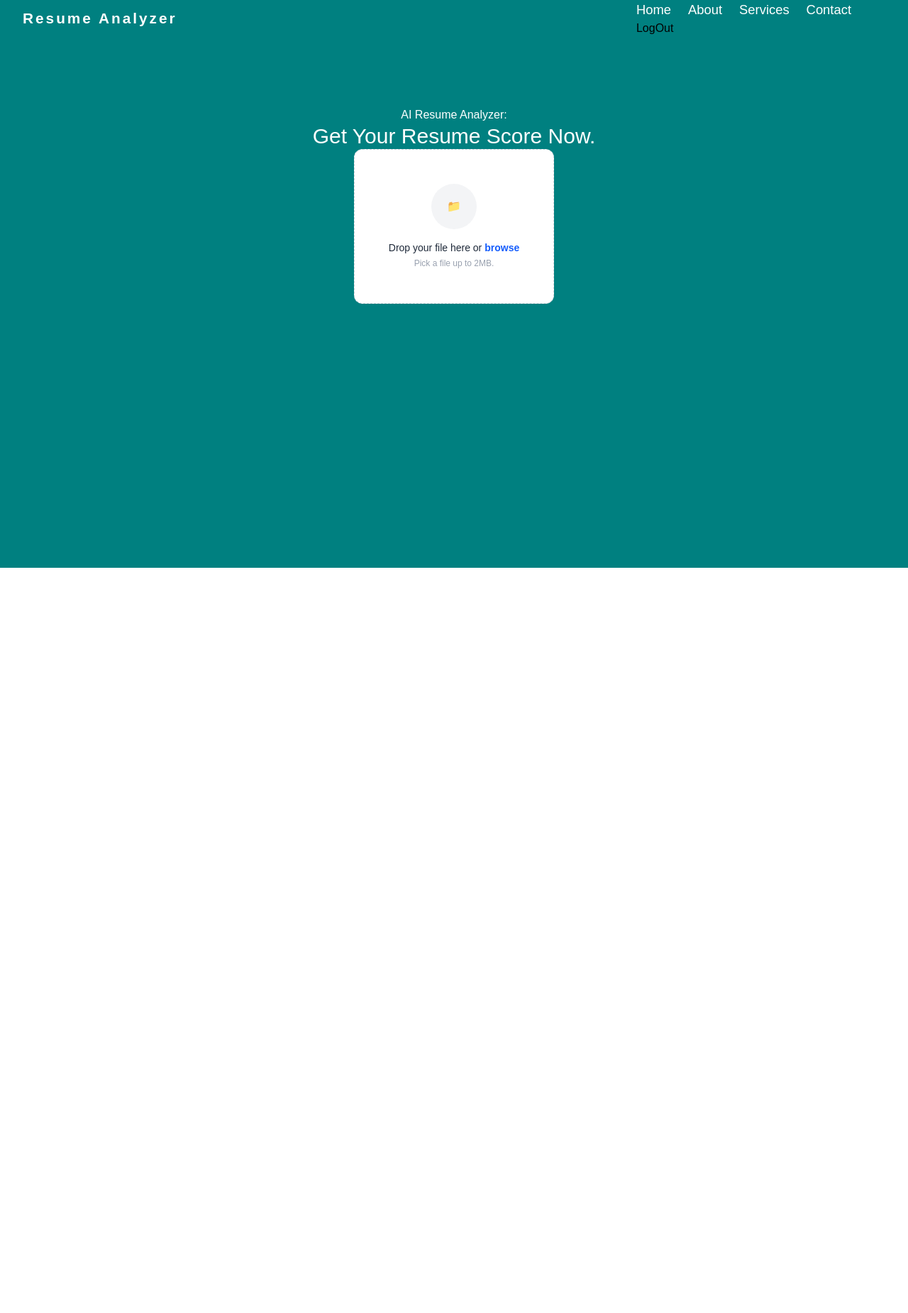
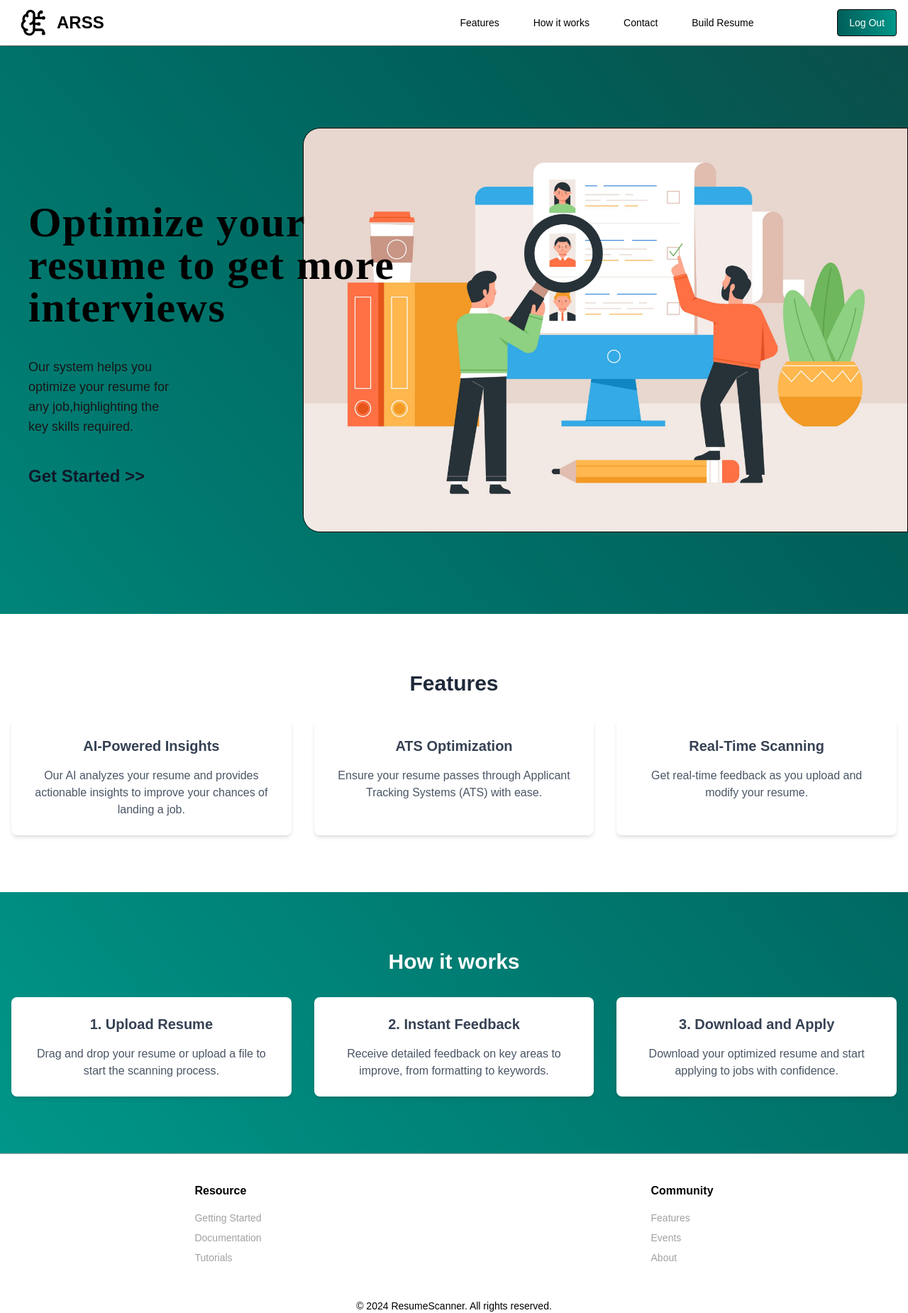
Before and after one commit to Sushant-Luitel/ResumeAnalyzer, a React (Vite) app in the folder frontend/: page / in a window 1280 px wide. Shown: the whole page at 71% size. Before the commit the page ends 800 px from the top, so only its background shows below. Built offline with nearby package versions, Linux system fonts and the light colour scheme; sample sign-in values are in the browser's storage.

Commit message:
fixed home page

```diff
--- a/frontend/package.json
+++ b/frontend/package.json
@@ -15,9 +15,12 @@
     "@mantine/core": "^7.14.3",
     "@mantine/hooks": "^7.14.3",
     "@mantine/notifications": "^7.15.3",
+    "@shadcn/ui": "^0.0.4",
     "@tailwindcss/vite": "^4.0.2",
     "@tanstack/react-query": "^5.62.0",
     "axios": "^1.7.8",
+    "framer-motion": "^12.3.0",
+    "lucide-react": "^0.474.0",
     "react": "^18.3.1",
     "react-dom": "^18.3.1",
     "react-dropzone": "^14.2.10",
--- a/frontend/src/App.css
+++ b/frontend/src/App.css
@@ -13,6 +13,7 @@ body {
 
 h1 {
   color: #fff;
+  font-family: 'Pacifico', cursive;
 }
 
 .error-message {
--- a/frontend/src/App.tsx
+++ b/frontend/src/App.tsx
@@ -16,7 +16,6 @@ function App() {
           <Routes>
             <Route path="/login" element={<Login />} />
             <Route path="/register" element={<Register />} />
-
             <Route
               path="/"
               element={
--- /dev/null
+++ b/frontend/src/components/Footer/Footer.tsx
@@ -0,0 +1,44 @@
+const Footer = () => {
+  return (
+    <footer className=' border-t border-neutral-400 pt-10'>
+    <div className='flex justify-around'>
+      <div>
+        <h5 className='text-md font-semibold mb-4'>Resource</h5>
+        <ul className='space-y-2'>
+
+            <li className='my-2 text-sm text-neutral-400 hover:text-black'>
+              <a href="#"target="_blank">Getting Started</a>
+            </li>
+            <li className='my-2 text-sm text-neutral-400 hover:text-black'>
+              <a href="#"target="_blank">Documentation</a>
+            </li>
+            <li className='my-2 text-sm text-neutral-400 hover:text-black'>
+              <a href="#"target="_blank">Tutorials</a>
+            </li>
+
+        </ul>
+      </div>
+      <div>
+        <h5 className='text-md font-semibold mb-4'>Community</h5>
+        <ul className='space-y-2'>
+            <li className='my-2 text-sm text-neutral-400 hover:text-black'>
+              <a href="#" target="_blank">Features</a>
+            </li>
+            <li className='my-2 text-sm text-neutral-400 hover:text-black'>
+              <a href="#" >Events</a>
+            </li>
+            <li className='my-2 text-sm text-neutral-400 hover:text-black'>
+              <a href="#" target="_blank">About</a>
+            </li>
+        </ul>
+      </div>
+
+    </div>
+        <div className="container mx-auto text-center mt-10">
+          <p className="text-sm">&copy; 2024 ResumeScanner. All rights reserved.</p>
+        </div>
+  </footer>
+  )
+}
+
+export default Footer
--- a/frontend/src/components/Navbar/Navbar.tsx
+++ b/frontend/src/components/Navbar/Navbar.tsx
@@ -1,28 +1,78 @@
-import { Button } from "@mantine/core";
-import styles from "./Navbar.module.css";
+import {useState} from 'react';
+import { Link } from 'react-router-dom';
+import { Menu, X, BrainCircuit } from 'lucide-react';
 import { useAuth } from "../../context/authContext";
+
 const Navbar = () => {
+
   const { logOut } = useAuth();
+
+  const [mobileDrawerOpen,setMobileDrawerOpen]= useState(false);
+
+  const toggleNavbar =()=>{
+    setMobileDrawerOpen(!mobileDrawerOpen);
+  }
+
   return (
-    <div className={styles["navbar"]}>
-      <div className={styles["navbar-container"]}>
-        <div className={styles["left"]}>
-          <span className={styles["logo"]}>Resume Analyzer</span>
+
+      <nav className="sticky top-0 z-50 py-3 backdrop-blur-lg border-b border-neutral-700/80">
+        <div className="container px-4 mx-auto text-sm relative">
+          <div className='flex justify-between items-center'>
+            <div className='flex items-center flex-shrink-0'>
+              <BrainCircuit className=' h-10 w-16'/>
+              <Link to='/' className="text-2xl font-bold">ARSS</Link>
+            </div>
+            <ul className=' hidden lg:flex ml-96 space-x-12'>
+              <li>
+                <a href="#">Features</a>
+              </li>
+              <li>
+                <a href="#">How it works</a>
+              </li>
+              <li>
+                <a href="#">Contact</a>
+              </li>
+              <li>
+                <a href="https://www.overleaf.com/">Build Resume</a>
+              </li>
+            </ul>
+            <div className=' hidden lg:flex justify-center items-center'>
+             <button className="border border-black bg-gradient-to-r from-teal-800 to-teal-600 px-4 py-2 rounded text-white" onClick={() => logOut()}>
+              Log Out
+              </button>
+            </div>
+            <div className="lg:hidden md:flex flex-col justify-end">
+              <button onClick={toggleNavbar}>
+                {mobileDrawerOpen? <X/>: <Menu/>}
+              </button>
+            </div>
+          </div>
+          {mobileDrawerOpen && (
+              <div className=" fixed right-0 z-20 bg-white w-full p-12 flex flex-col justify-center items-center lg:hidden">
+                <ul>
+              <li className=' py-4'>
+                <a href="#">Features</a>
+              </li>
+              <li className=' py-4'>
+                <a href="#">How it works</a>
+              </li>
+              <li className=' py-4'>
+                <a href="#">Contact</a>
+              </li>
+              <li>
+                <a href="https://www.overleaf.com/">Build Resume</a>
+              </li>
+            </ul>
+                <div className=' flex space-x-6'>
+               <button className="border border-black bg-gradient-to-r from-teal-800 to-teal-600 px-4 py-2 rounded text-white" onClick={() => logOut()}>
+              Log Out
+              </button>
+          </div>
+              </div>
+            )}
         </div>
-        <div className={styles["right"]}>
-          <ul className={styles["navbar-links"]}>
-            <li>Home</li>
-            <li>About</li>
-            <li>Services</li>
-            <li>Contact</li>
-          </ul>
-          <Button size="md" className="btn" onClick={logOut}>
-            LogOut
-          </Button>
-        </div>
-      </div>
-    </div>
-  );
-};
+      </nav>
+  )
+}
 
-export default Navbar;
+export default Navbar
--- a/frontend/src/components/ResumeUpload/ResumeUpload.tsx
+++ b/frontend/src/components/ResumeUpload/ResumeUpload.tsx
@@ -1,9 +1,11 @@
 import MyDropzone from "../FileDropZone/MyDropZone";
+import Navbar from "../Navbar/Navbar";
 import styles from "./ResumeUpload.module.css";
 
 const ResumeUpload = () => {
   return (
     <div className={styles["resume-upload-container"]}>
+      <Navbar/>
       <h1 className="">AI Resume Analyzer:</h1>
       <h1 className="text-3xl"> Get Your Resume Score Now.</h1>
       <MyDropzone />
--- a/frontend/src/pages/Home.tsx
+++ b/frontend/src/pages/Home.tsx
@@ -1,13 +1,82 @@
 import { Box } from "@mantine/core";
 import Navbar from "../components/Navbar/Navbar";
-import ResumeUpload from "../components/ResumeUpload/ResumeUpload";
-import styles from "./home.module.css";
+import { Link } from 'react-router-dom';
+import Heroimg from '../assets/HeroImg.jpg';
+import Footer from "../components/Footer/Footer";
+
 const Home = () => {
   return (
-    <Box className={styles["home"]}>
+    <Box>
       <Navbar />
+      <div className="min-h-screen flex flex-col justify-between bg-gradient-to-tr from-teal-600 to-teal-900">
 
-      <ResumeUpload />
+      {/* Hero Section */}
+      <div className='flex h-screen justify-center items-center'>
+
+      <div className="flex flex-col items-start ml-10 mt-6 -mr-50 z-10 lg:mt-20">
+        <h1 className=' text-2xl sm:text-3xl lg:text-6xl font-bold tracking-wide text-start'>
+          <p className=" text-black">Optimize your resume to get more interviews</p>
+        </h1>
+        <p className=' mt-10 text-lg text-start text-neutral-900 w-52'>
+          Our system helps you optimize your resume for any job,highlighting the key skills required.
+        </p>
+        <div className="flex self-start my-10">
+        <Link
+          className="text-2xl rounded-lg text-gray-900 font-semibold hover:underline hover:text-gray-400 transition duration-300"
+          to="/resumeupload"
+        >
+          Get Started &gt;&gt;
+        </Link>
+
+        </div>
+      </div>
+      <img className=' border rounded-l-3xl w-2/3 ml-2 my-10' src={Heroimg} alt="heroimage" />
+      </div>
+
+
+      <section id="features" className="py-20 bg-white">
+        <div className="container mx-auto px-4 text-center">
+          <h2 className="text-3xl font-semibold text-gray-800 mb-8">Features</h2>
+          <div className="grid md:grid-cols-3 gap-8">
+            <div className="p-6 bg-white rounded-lg shadow-md hover:shadow-xl transition duration-300 ease-in-out">
+              <h3 className="text-xl font-bold text-gray-700 mb-4">AI-Powered Insights</h3>
+              <p className="text-gray-600">Our AI analyzes your resume and provides actionable insights to improve your chances of landing a job.</p>
+            </div>
+            <div className="p-6 bg-white rounded-lg shadow-md hover:shadow-xl transition duration-300 ease-in-out">
+              <h3 className="text-xl font-bold text-gray-700 mb-4">ATS Optimization</h3>
+              <p className="text-gray-600">Ensure your resume passes through Applicant Tracking Systems (ATS) with ease.</p>
+            </div>
+            <div className="p-6 bg-white rounded-lg shadow-md hover:shadow-xl transition duration-300 ease-in-out">
+              <h3 className="text-xl font-bold text-gray-700 mb-4">Real-Time Scanning</h3>
+              <p className="text-gray-600">Get real-time feedback as you upload and modify your resume.</p>
+            </div>
+          </div>
+        </div>
+      </section>
+
+      <section id="how-it-works" className="py-20">
+        <div className="container mx-auto px-4 text-center">
+          <h2 className="text-3xl font-semibold text-white mb-8">How it works</h2>
+          <div className="grid md:grid-cols-3 gap-8">
+            <div className="p-6 bg-white rounded-lg shadow-md hover:shadow-xl transition duration-300 ease-in-out">
+              <h3 className="text-xl font-bold text-gray-700 mb-4">1. Upload Resume</h3>
+              <p className="text-gray-600">Drag and drop your resume or upload a file to start the scanning process.</p>
+            </div>
+            <div className="p-6 bg-white rounded-lg shadow-md hover:shadow-xl transition duration-300 ease-in-out">
+              <h3 className="text-xl font-bold text-gray-700 mb-4">2. Instant Feedback</h3>
+              <p className="text-gray-600">Receive detailed feedback on key areas to improve, from formatting to keywords.</p>
+            </div>
+            <div className="p-6 bg-white rounded-lg shadow-md hover:shadow-xl transition duration-300 ease-in-out">
+              <h3 className="text-xl font-bold text-gray-700 mb-4">3. Download and Apply</h3>
+              <p className="text-gray-600">Download your optimized resume and start applying to jobs with confidence.</p>
+            </div>
+          </div>
+        </div>
+      </section>
+
+
+    </div>
+      <Footer/>
     </Box>
   );
 };
```
Also changed, not shown: frontend/src/assets/HeroImg.jpg (added), 1 other file (tests, documents, lock files or other folders).
